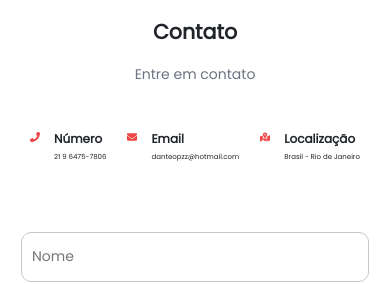
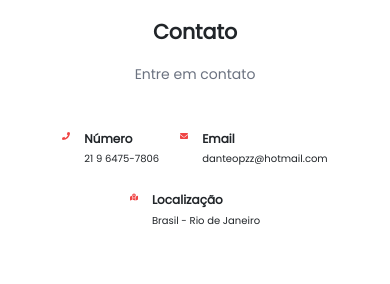
Before and after one commit to Myst1-Dev1/New-Portfolio, a React (Vite) app: page / in a window 390 px wide. Shown: the part 3600-3884 px from the top of the page. Built offline with nearby package versions, Linux system fonts and the light colour scheme.

Commit message:
alterações na seção contato

```diff
--- a/src/components/Contact/index.tsx
+++ b/src/components/Contact/index.tsx
@@ -8,6 +8,15 @@ import 'leaflet/dist/leaflet.css';
 
 import { FaPhone, FaEnvelope, FaMapMarkedAlt, FaPaperPlane } from 'react-icons/fa';
 import { LatLngExpression } from 'leaflet';
+import L from 'leaflet';
+import customIconUrl from '../../../public/map-marker.png';
+
+const customIcon = new L.Icon({
+  iconUrl: customIconUrl,
+  iconSize: [32, 32],
+  iconAnchor: [16, 32],
+  popupAnchor: [0, -32],
+});
 
 export function Contact() {
     const { form, sendEmail } = ContactFuncionality();
@@ -71,7 +80,7 @@ export function Contact() {
                             url="https://{s}.tile.openstreetmap.org/{z}/{x}/{y}.png"
                             attribution='&copy; <a href="https://www.openstreetmap.org/copyright">OpenStreetMap</a> contributors'
                         />
-                        <Marker position={position}>
+                        <Marker position={position} icon={customIcon}>
                             <Popup>Localização</Popup>
                         </Marker>
                     </MapContainer>
--- a/src/components/Contact/styles.module.scss
+++ b/src/components/Contact/styles.module.scss
@@ -5,6 +5,7 @@
         .icon {
             color: var(--red-500);
             font-size: 20px;
+            flex-shrink: 0;
         }
 
         h6 {
@@ -60,7 +61,7 @@
 
         .icon {
             color: var(--red-500);
-            font-size: 10px!important;
+            font-size: 8px!important;
         }
 
         h5 {
@@ -68,7 +69,7 @@
         }
 
         h6 {
-            font-size: 7px!important;
+            font-size: 10px!important;
         }
     }
 }
```
Also changed, not shown: public/map-marker.png (added).
